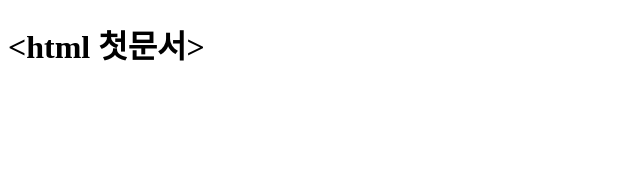
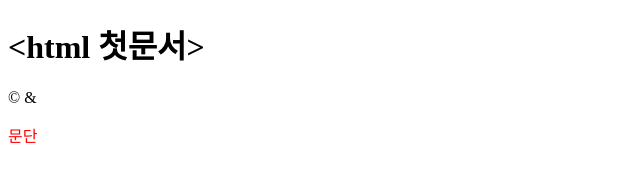
Before and after one commit to NohKyungTaek/prac.for.deve, a plain HTML site: page index.html in a window 1280 px wide. Shown: the full height of the page, 0-640 px from the left. Drawn offline with Linux system fonts and the light colour scheme.

Commit message:
스타일, 온클릭 주의사항

```diff
--- a/index.html
+++ b/index.html
@@ -5,5 +5,8 @@
     </head>
     <body>
         <h1>&lt;html 첫문서&gt;</h1>
+        &copy; &amp;
+        <p style="color:red" onclick="alert('경고');">문단</p>
+        <!-- 스타일 뒤에는 큰따옴표 안에 문장을 넣는건가봐 / p태그 안에는 스타일, 온클릭 등 집어넣으면 안됨, 모양만 봐두자-->
     </body>
 </html>
```
